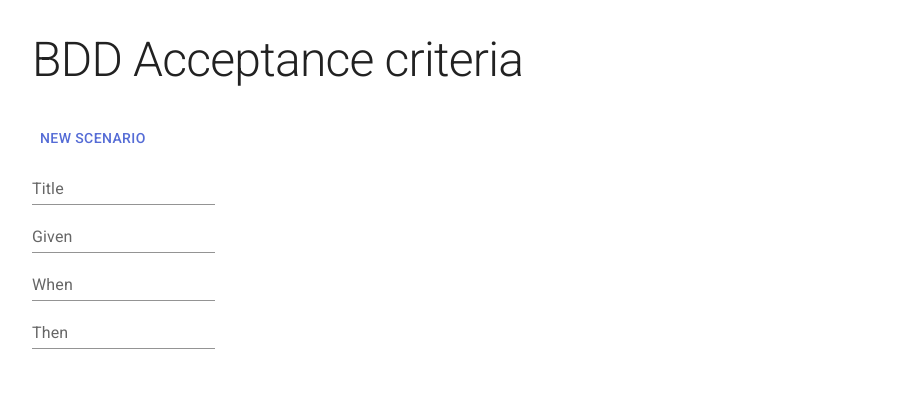
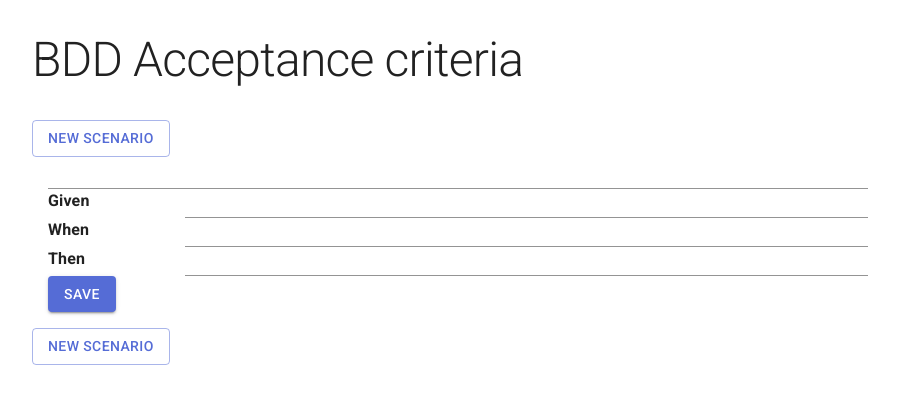
Before and after one commit to kbanach/bdd-acceptance-criteria, a React (Create React App) app: page / in a window 1280 px wide. Both pictures are taken after a click on the button "NEW SCENARIO". Shown: the top 404 px of the page, without its empty margins (182-1081 px from the left). Built offline with nearby package versions, Linux system fonts and the light colour scheme.

Commit message:
feat: add editing multiple scenarios functionality

```diff
--- a/package.json
+++ b/package.json
@@ -20,6 +20,7 @@
     "react-dom": "^17.0.2",
     "react-redux": "^7.2.6",
     "react-scripts": "5.0.0",
+    "sass": "^1.50.0",
     "typescript": "^4.4.2",
     "web-vitals": "^2.1.0"
   },
--- a/src/App.tsx
+++ b/src/App.tsx
@@ -1,9 +1,9 @@
 import { Box, Button, Container, Typography } from '@mui/material';
-import { add, Scenario, selectAllScenarios, selectAllScenariosIds } from './components/Scenario';
+import { add, Scenario, selectAllScenariosIds } from './components/Scenario';
 import { useAppDispatch, useAppSelector } from './hooks';
 
 function App() {
-  const bddScenarios = useAppSelector(selectAllScenariosIds);
+  const bddScenariosIds = useAppSelector(selectAllScenariosIds);
   const dispatch = useAppDispatch();
 
   const addScenario = () => dispatch(add())
@@ -15,10 +15,9 @@ function App() {
           BDD Acceptance criteria
         </Typography>
       </Box>
-      <Button onClick={addScenario}>New scenario</Button>
-
-      {bddScenarios.map((id) => <Scenario key={id} id={id} />)}
-
+      <Button onClick={addScenario} variant="outlined">New scenario</Button>
+      {bddScenariosIds.map((id) => <Scenario key={id} id={id} />)}
+      {bddScenariosIds.length > 0 && <Button onClick={addScenario} variant="outlined">New scenario</Button>}
     </Container>
   );
 }
--- a/src/components/Scenario/BddLine/BddLine.tsx
+++ b/src/components/Scenario/BddLine/BddLine.tsx
@@ -1,29 +1,26 @@
 import { Box, Grid, TextField } from "@mui/material";
+import { ReactFragment } from "react";
 import theme from "../../../theme";
-
+import { Placeholder } from "../Placeholder";
 
 interface BddLineProps {
     title: string;
     content: string;
+    placeholder?: string;
     isEdited?: boolean;
     onChange?: (newContent: string) => void
 }
 
-export const BddLine = ({ isEdited = false, title, content, onChange = () => { } }: BddLineProps) => {
-    if (isEdited) {
-        return (
-            <Grid container>
-                <Grid item xs={12}>
-                    <TextField label={title} variant="standard" value={content} onChange={(e) => onChange(e.target.value)} />
-                </Grid>
-            </Grid>
-        )
-    }
-
+export const BddLine = ({ isEdited = false, title, content, placeholder = '', onChange = () => { } }: BddLineProps) => {
     return (
         <Grid container>
             <Grid item xs={2}><Box fontWeight={theme.typography.fontWeightBold}>{title}</Box></Grid>
-            <Grid item xs={10}>{content}</Grid>
+            <Grid item xs={10}>{
+                (isEdited === true) ? (
+                    <TextField size="small" variant="standard" value={content} onChange={(e) => onChange(e.target.value)} fullWidth />
+                ) :
+                    content ||  <Placeholder>{placeholder}</Placeholder>
+            }</Grid>
         </Grid>
     );
 }
--- /dev/null
+++ b/src/components/Scenario/Placeholder.tsx
@@ -0,0 +1,3 @@
+export const Placeholder: React.FC = ({children}) => (
+    <i style={{opacity: 0.5}}>{children}</i>
+);
--- /dev/null
+++ b/src/components/Scenario/Scenario.scss
@@ -0,0 +1,21 @@
+.scenario {
+    position: relative;
+    padding: 0 1rem 1rem;
+    border-radius: 0.2rem;
+
+    &__delete-button {
+        position: absolute;
+        bottom: 1rem;
+        right: 0.5rem;
+        display: none;
+    }
+
+    &:hover &__delete-button {
+        display: block;
+    }
+
+    &:hover {
+        background-color: rgba(0,0,0, 0.05);
+        outline: 1px dashed rgba(0,0,0, 0.2);
+    }
+}
--- a/src/components/Scenario/Scenario.tsx
+++ b/src/components/Scenario/Scenario.tsx
@@ -1,8 +1,9 @@
-import { Box, Typography } from "@mui/material";
+import { Box, Button, Grid } from "@mui/material";
+import { useDispatch } from "react-redux";
 import { useAppSelector } from "../../hooks";
-import { BddLine } from "./BddLine";
 import { ScenarioEditMode } from "./ScenarioEditMode";
-import { IScenario, selectById } from "./scenariosSlice";
+import { IScenario, selectById, update, remove } from "./scenariosSlice";
+import './Scenario.scss';
 
 interface ScenarioProps {
     id: IScenario['id'];
@@ -10,35 +11,25 @@ interface ScenarioProps {
 
 export const Scenario = ({ id }: ScenarioProps) => {
     const scenario = useAppSelector((state) => selectById(state, id));
+    const dispatch = useDispatch();
+    const startEdit = () => dispatch(update({ id, isEdited: true }));
+    const finishEdit = () => dispatch(update({ id, isEdited: false }));
+    const removeScenario = () => dispatch(remove( id ));
 
     if (scenario === null) {
         return <Box>No such scenario found.</Box>
     }
 
-    const {
-        title,
-        isEdited,
-    } = scenario;
-
-    if (isEdited) {
-        return <ScenarioEditMode id={id} />
-    }
+    const { isEdited } = scenario;
 
     return (
-        <Box>
-            <Typography variant="h3">{title}</Typography>
-            <BddLine
-                title="Given"
-                content="Lorem ipsum dolor sit amet lorem ipsum dolor sit amet lorem ipsum dolor sit amet lorem ipsum dolor sit amet lorem ipsum dolor sit amet lorem ipsum dolor sit amet lorem ipsum dolor sit amet lorem"
-            />
-            <BddLine
-                title="When"
-                content="Lorem ipsum dolor sit amet lorem ipsum dolor sit amet lorem ipsum dolor sit amet lorem ipsum dolor sit amet lorem ipsum dolor sit amet lorem ipsum dolor sit amet lorem ipsum dolor sit amet lorem"
-            />
-            <BddLine
-                title="Then"
-                content="Lorem ipsum dolor sit amet lorem ipsum dolor sit amet lorem ipsum dolor sit amet lorem ipsum dolor sit amet lorem ipsum dolor sit amet lorem ipsum dolor sit amet lorem ipsum dolor sit amet lorem"
-            />
-        </Box>
+        <div className="scenario">
+            <ScenarioEditMode id={id} onClick={startEdit} />
+            {(isEdited === true) && <Button variant="contained" onClick={finishEdit}>Save</Button>}
+
+            <div className="scenario__delete-button">
+                <Button variant="contained" color="error" onClick={removeScenario}>Delete</Button>
+            </div>
+        </div>
     );
 }
--- a/src/components/Scenario/ScenarioEditMode.tsx
+++ b/src/components/Scenario/ScenarioEditMode.tsx
@@ -1,43 +1,53 @@
 import { Box, TextField, Typography } from "@mui/material";
-import { title } from "process";
 import { useAppDispatch, useAppSelector } from "../../hooks";
+import theme from "../../theme";
 import { BddLine } from "./BddLine";
+import { Placeholder } from "./Placeholder";
 import { IScenario, selectById, update } from "./scenariosSlice";
 
 interface ScenarioEditModeProps {
     id: IScenario['id'];
+    onClick: () => void;
 }
 
-export const ScenarioEditMode = ({ id }: ScenarioEditModeProps) => {
+
+export const ScenarioEditMode = ({ id, onClick = () => { } }: ScenarioEditModeProps) => {
     const {
         title,
+        isEdited,
         given,
         when,
         then,
     } = useAppSelector((state) => selectById(state, id));
-
     const dispatch = useAppDispatch();
 
     const updateScenario = (payload: Partial<IScenario>) => dispatch(update({ id, ...payload }))
 
     return (
-        <Box>
-            <TextField id="title" label="Title" variant="standard" value={title} onChange={(e) => updateScenario({ title: e.target.value })} />
+        <Box onClick={onClick}>
+            {(isEdited === true) ? (
+                <TextField size="medium" variant="standard" value={title} onChange={(e) => updateScenario({ title: e.target.value })} fullWidth />
+            ) : (
+                <Typography sx={{ fontSize: theme.typography.h2 }} variant='h2'>{title || <Placeholder>no title</Placeholder>}</Typography>
+            )}
             <BddLine
-                isEdited
+                isEdited={isEdited}
                 onChange={(newGiven) => updateScenario({ given: newGiven })}
                 title="Given"
                 content={given}
-            />
+                placeholder="some state" />
             <BddLine
-                isEdited
+                isEdited={isEdited}
                 onChange={(newWhen) => updateScenario({ when: newWhen })}
                 title="When"
-                content={when} />
+                content={when}
+                placeholder="some event" />
             <BddLine
-                isEdited
+                isEdited={isEdited}
                 onChange={(newThen) => updateScenario({ then: newThen })}
                 title="Then"
-                content={then} />
-        </Box>)
+                content={then}
+                placeholder="expected result" />
+        </Box>
+    );
 }
--- a/src/components/Scenario/scenariosSlice.ts
+++ b/src/components/Scenario/scenariosSlice.ts
@@ -1,5 +1,4 @@
 import { createSlice, PayloadAction } from "@reduxjs/toolkit";
-import { BooleanLiteral } from "typescript";
 import { RootState } from "../../store";
 
 export interface IScenario {
@@ -41,10 +40,13 @@ export const scenariosSlice = createSlice({
                 ...action.payload,
             };
         },
+        remove: (state, action: PayloadAction<IScenario['id']>) => {
+            delete state[action.payload];
+        },
     }
 });
 
-export const { add, update } = scenariosSlice.actions;
+export const { add, update, remove } = scenariosSlice.actions;
 
 export const selectAllScenarios = (state: RootState) => Object.values(state.scenarios);
 export const selectAllScenariosIds = (state: RootState) => Object.keys(state.scenarios);
```
Also changed, not shown: 1 other file (tests, documents, lock files or other folders).
